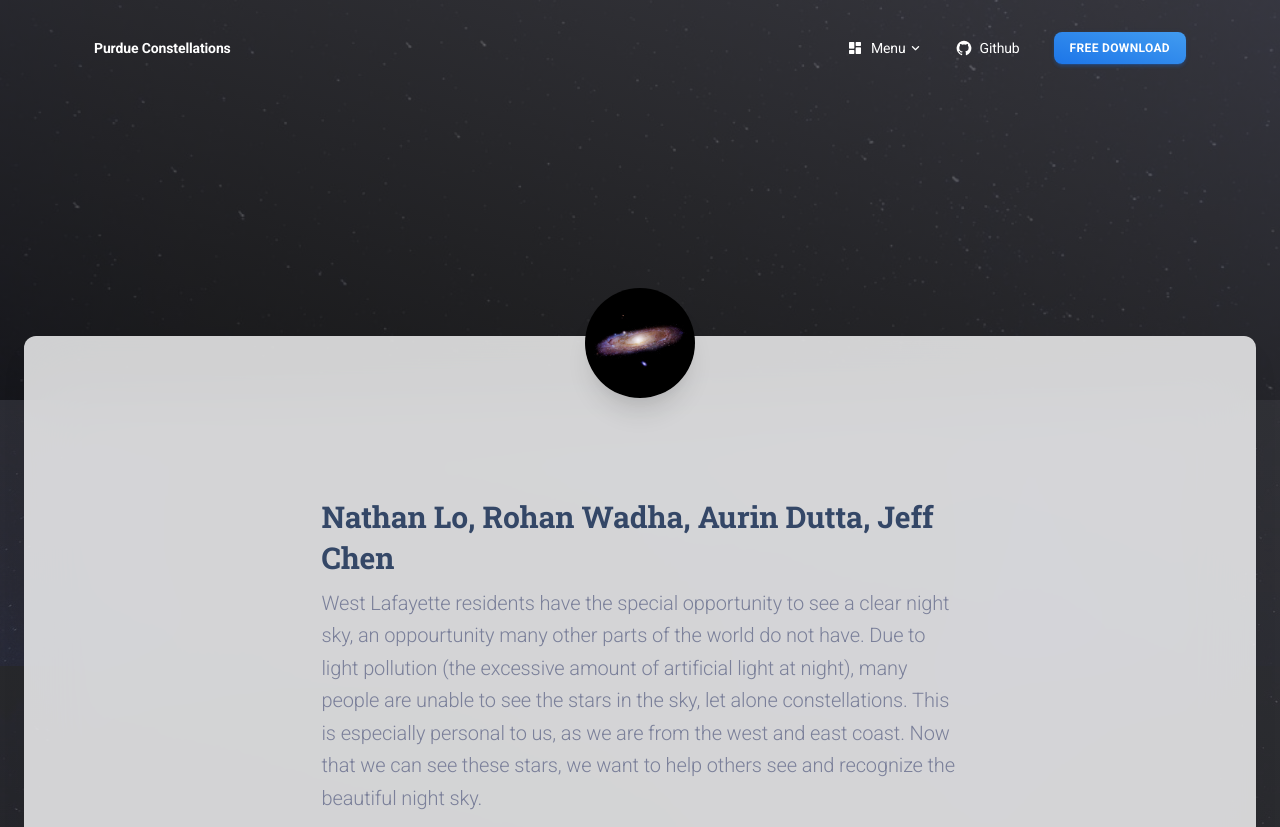
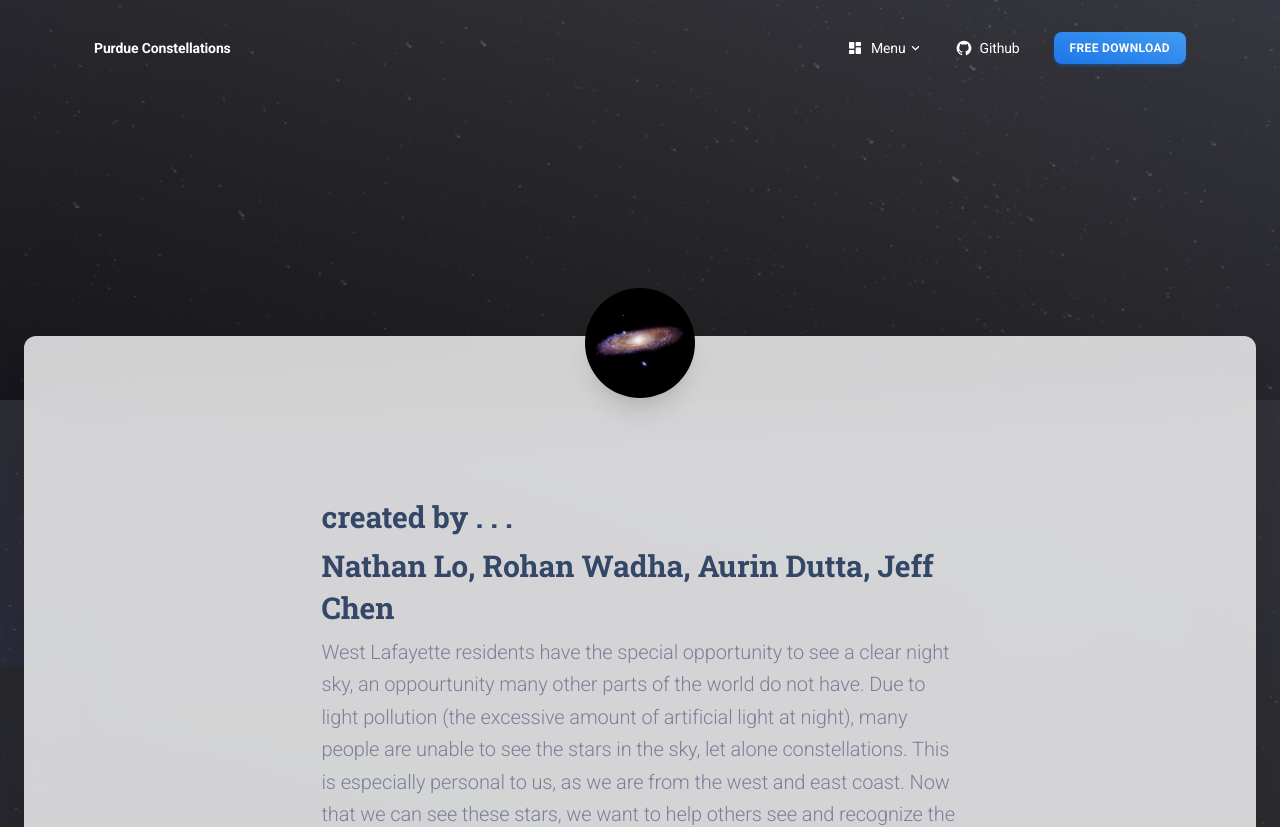
Before and after one commit to AurinDutta/Boilermake-Hackathon, a React (Create React App) app: page /pages/landing-pages/author in a window 1280 px wide. Shown: the top 827 px of the page. Built offline with nearby package versions, Linux system fonts and the light colour scheme.

Commit message:
uno more fix

```diff
--- a/src/pages/LandingPages/Author/sections/Profile.js
+++ b/src/pages/LandingPages/Author/sections/Profile.js
@@ -53,6 +53,9 @@ function Profile() {
           </MKBox>
           <Grid container justifyContent="center" py={6}>
             <Grid item xs={12} md={7} mx={{ xs: "auto", sm: 6, md: 1 }}>
+              <MKBox display="flex" justifyContent="space-between" alignItems="center" mb={1}>
+                <MKTypography variant="h3">created by . . .</MKTypography>
+              </MKBox>
               <MKBox display="flex" justifyContent="space-between" alignItems="center" mb={1}>
                 <MKTypography variant="h3">
                   Nathan Lo, Rohan Wadha, Aurin Dutta, Jeff Chen
```
